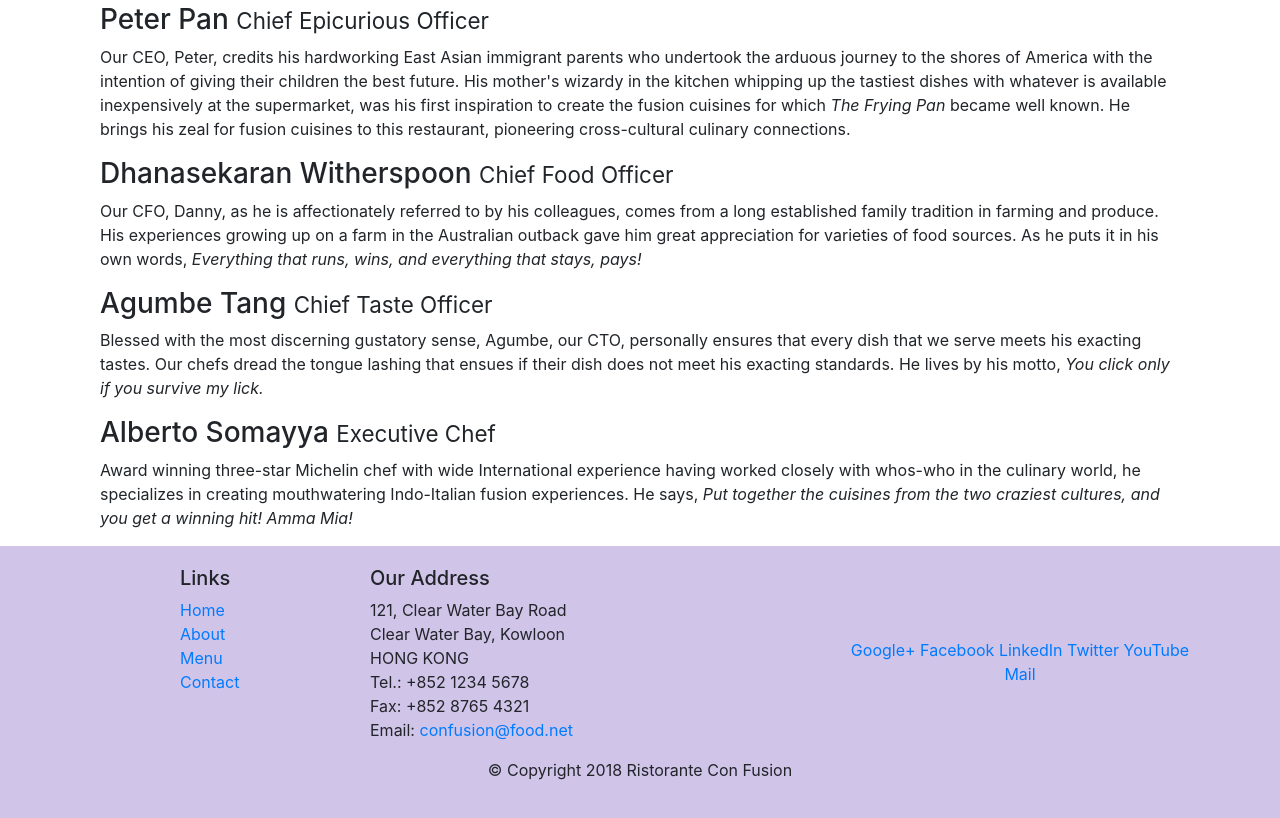
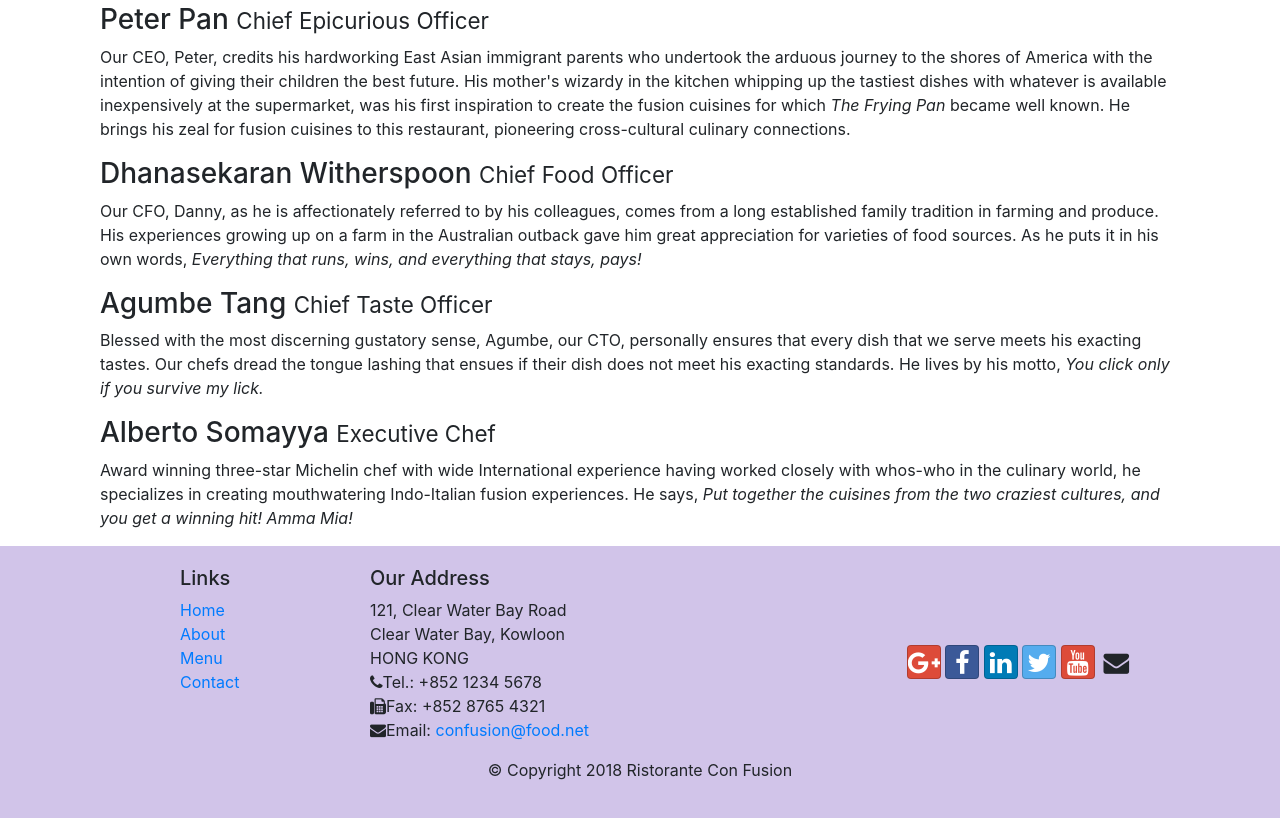
Before and after one commit to Venkat8791/Bootstrap4_conFusion, a website: page aboutus.html in a window 1280 px wide. Shown: the part 802-1620 px from the top of the page. Drawn offline with nearby package versions, Linux system fonts and the light colour scheme.

Commit message:
icons and fonts

```diff
--- a/aboutus.html
+++ b/aboutus.html
@@ -9,6 +9,8 @@
 
     <!-- Bootstrap CSS -->
     <link rel="stylesheet" href="node_modules/bootstrap/dist/css/bootstrap.min.css">
+    <link rel="stylesheet" href="node_modules/font-awesome/css/font-awesome.min.css">
+    <link rel="stylesheet" href="node_modules/bootstrap-social/bootstrap-social.css">
     <link rel="stylesheet" href="css/styles.css">
 
     <title>Ristorante Con Fusion: About Us</title>
@@ -24,10 +26,10 @@
             <a class="navbar-brand mr-auto" href="./index.html">Ristorante Con Fusion</a>
             <div class="collapse navbar-collapse" id="Navbar">
             <ul class="navbar-nav ml-auto">
-                <li class="nav-item"><a class="nav-link" href="./index.html">Home</a></li>
-                <li class="nav-item active"><a class="nav-link" href="#">About</a></li>
-                <li class="nav-item"><a class="nav-link" href="#">Menu</a></li>
-                <li class="nav-item"><a class="nav-link" href="#">Contact</a></li>
+                <li class="nav-item"><a class="nav-link" href="./index.html"><span class="fa fa-home fa-lg"></span> Home</a></li>
+                <li class="nav-item active"><a class="nav-link" href="#"><span class="fa fa-info fa-lg"></span> About</a></li>
+                <li class="nav-item"><a class="nav-link" href="#"><span class="fa fa-list fa-lg"></span> Menu</a></li>
+                <li class="nav-item"><a class="nav-link" href="#"><span class="fa fa-address-card fa-lg"></span> Contact</a></li>
             </ul>
             </div>
         </div>
@@ -104,19 +106,19 @@
 		              121, Clear Water Bay Road<br>
 		              Clear Water Bay, Kowloon<br>
 		              HONG KONG<br>
-		              Tel.: +852 1234 5678<br>
-		              Fax: +852 8765 4321<br>
-		              Email: <a href="mailto:confusion@food.net">confusion@food.net</a>
+		              <i class="fa fa-phone"></i>Tel.: +852 1234 5678<br>
+		              <i class="fa fa-fax"></i>Fax: +852 8765 4321<br>
+		              <i class="fa fa-envelope"></i>Email: <a href="mailto:confusion@food.net">confusion@food.net</a>
 		           </address>
                 </div>
                 <div class="col-12 col-sm-4 align-self-center">
                     <div class="text-center">
-                        <a href="http://google.com/+">Google+</a>
-                        <a href="http://www.facebook.com/profile.php?id=">Facebook</a>
-                        <a href="http://www.linkedin.com/in/">LinkedIn</a>
-                        <a href="http://twitter.com/">Twitter</a>
-                        <a href="http://youtube.com/">YouTube</a>
-                        <a href="mailto:">Mail</a>
+                        <a class="btn btn-social-icon btn-google" href="http://google.com/+"><i class="fa fa-google-plus"></i></a>
+                        <a class="btn btn-social-icon btn-facebook" href="http://www.facebook.com/profile.php?id="><i class="fa fa-facebook"></i></a>
+                        <a class="btn btn-social-icon btn-linkedin" href="http://www.linkedin.com/in/"><i class="fa fa-linkedin"></i></a>
+                        <a class="btn btn-social-icon btn-twitter" href="http://twitter.com/"><i class="fa fa-twitter"></i></a>
+                        <a class="btn btn-social-icon btn-google" href="http://youtube.com/"><i class="fa fa-youtube"></i></a>
+                        <a class="btn btn-social-icon btn" href="mailto:"><i class="fa fa-envelope"></i></a>
                     </div>
                 </div>
            </div>
--- a/package.json
+++ b/package.json
@@ -15,6 +15,8 @@
   },
   "dependencies": {
     "bootstrap": "^4.5.0",
+    "bootstrap-social": "^5.1.1",
+    "font-awesome": "^4.7.0",
     "jquery": "^3.5.1",
     "popper.js": "^1.16.1"
   }
```
Also changed, not shown: index.html (+15 -13 lines), 1 other file.
